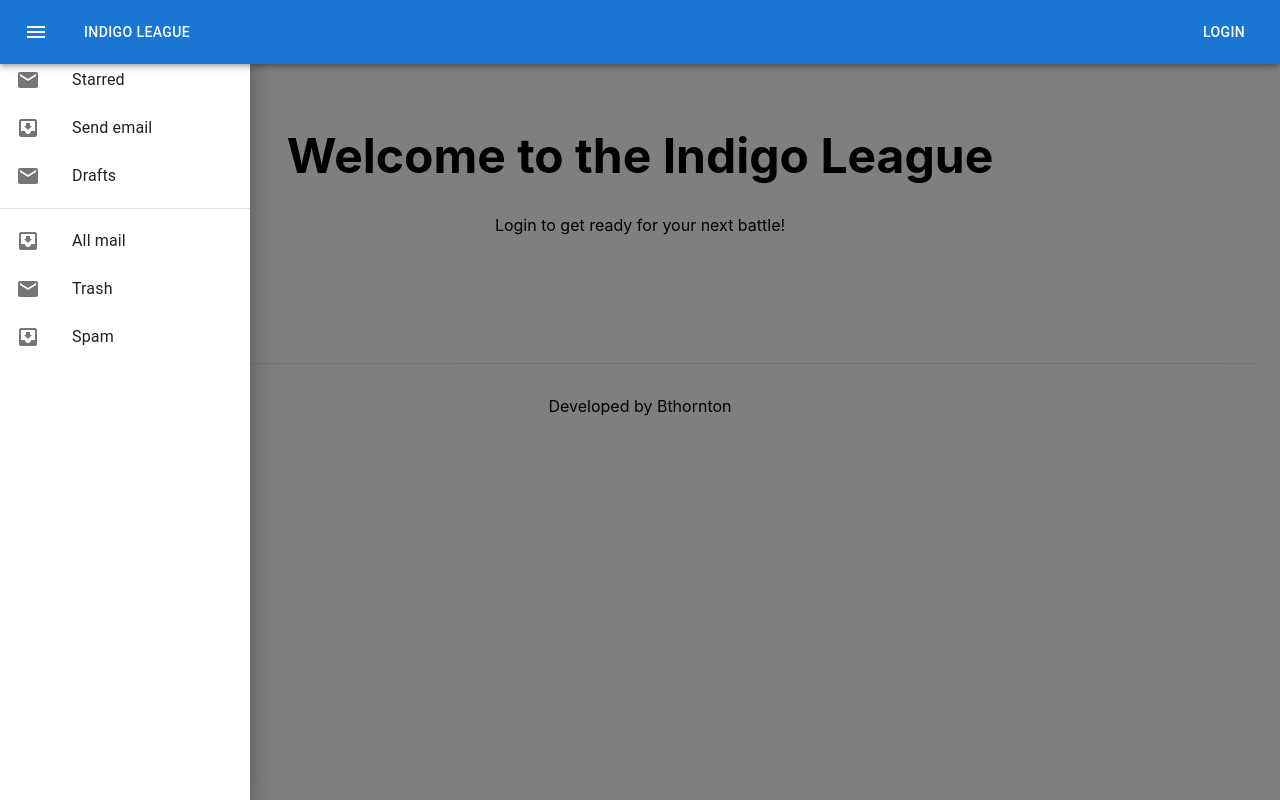
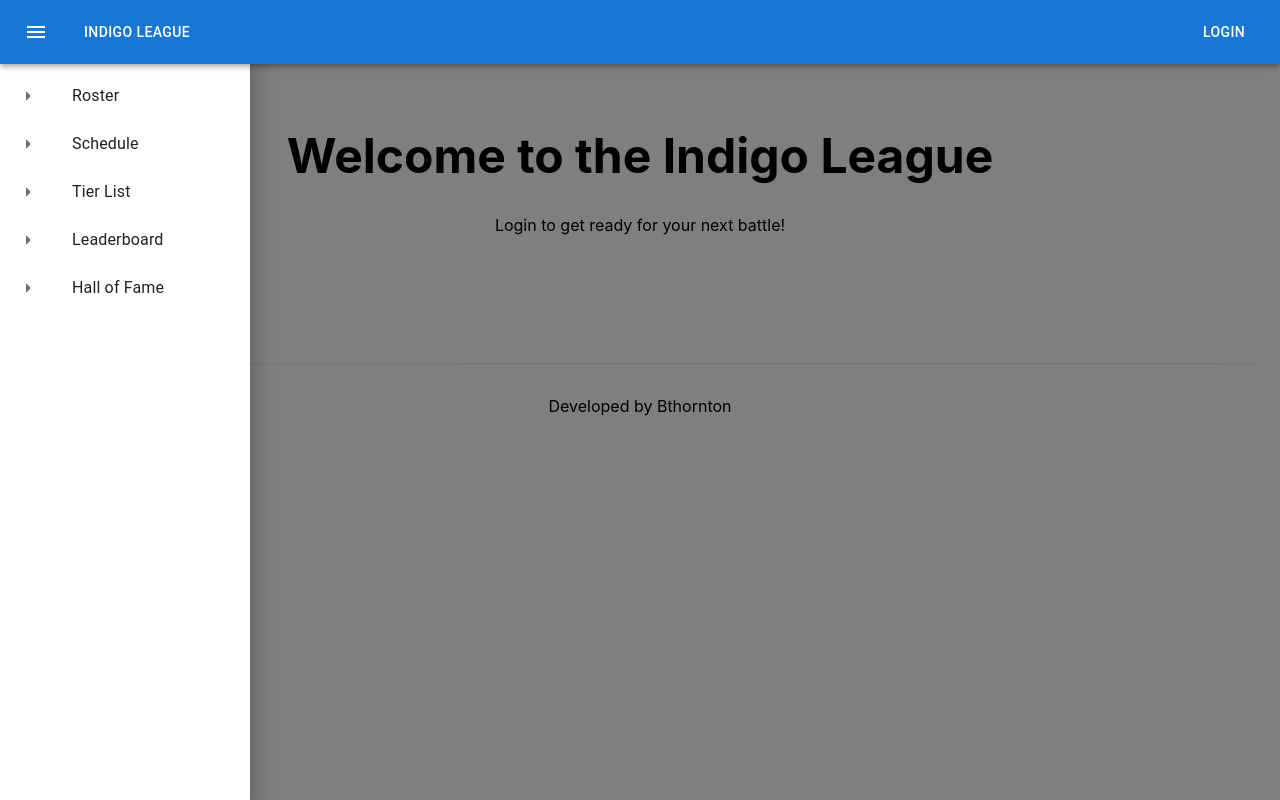
Before and after one commit to bthornton505/indigo-league-react, a Next.js app: page / in a window 1280 px wide. Both pictures are taken after a click on the button "menu". Built offline with nearby package versions, Linux system fonts and the light colour scheme.

Commit message:
updated side nav css, changed list items on it and the icons

```diff
--- a/organisms/SideNav.tsx
+++ b/organisms/SideNav.tsx
@@ -2,46 +2,47 @@ import React, { useState } from 'react';
 import Box from '@mui/material/Box';
 import Drawer from '@mui/material/Drawer';
 import List from '@mui/material/List';
-import Divider from '@mui/material/Divider';
+// import Divider from '@mui/material/Divider';
 import ListItem from '@mui/material/ListItem';
 import ListItemIcon from '@mui/material/ListItemIcon';
 import ListItemText from '@mui/material/ListItemText';
-import InboxIcon from '@mui/icons-material/MoveToInbox';
-import MailIcon from '@mui/icons-material/Mail';
+import ArrowRightIcon from '@mui/icons-material/ArrowRight';
 
 type Anchor = 'top' | 'left' | 'bottom' | 'right';
+
+const navOptions: string[] = [ 'Roster', 'Schedule', 'Tier List', 'Leaderboard', 'Hall of Fame']
 
 export const SideNav = ({ ...props }) => {
   const { state, toggleDrawer } = props;
 
   const list = (anchor: Anchor) => (
     <Box
-      sx={{ width: anchor === 'top' || anchor === 'bottom' ? 'auto' : 250 }}
+      sx={{ width: 250, marginTop: '4rem' }}
       role="presentation"
       onClick={toggleDrawer(anchor, false)}
       onKeyDown={toggleDrawer(anchor, false)}
     >
       <List>
-        {['Inbox', 'Starred', 'Send email', 'Drafts'].map((text, index) => (
+        {navOptions.map((text, index) => (
           <ListItem button key={text}>
             <ListItemIcon>
-              {index % 2 === 0 ? <InboxIcon /> : <MailIcon />}
+              <ArrowRightIcon/>
             </ListItemIcon>
             <ListItemText primary={text} />
           </ListItem>
         ))}
       </List>
-      <Divider />
+      {/* <Divider />
       <List>
         {['All mail', 'Trash', 'Spam'].map((text, index) => (
           <ListItem button key={text}>
             <ListItemIcon>
-              {index % 2 === 0 ? <InboxIcon /> : <MailIcon />}
+              <ArrowRightIcon/>
             </ListItemIcon>
             <ListItemText primary={text} />
           </ListItem>
         ))}
-      </List>
+      </List> */}
     </Box>
   );
 
```
